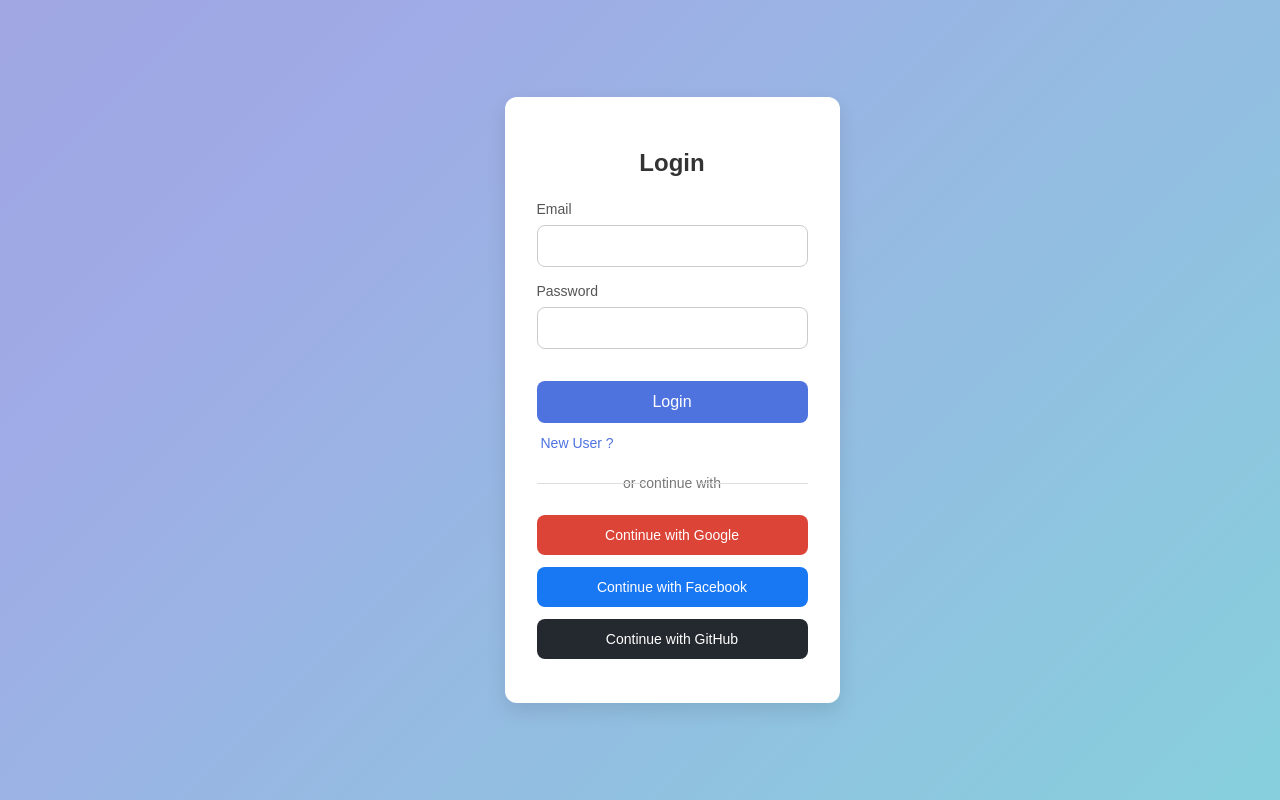
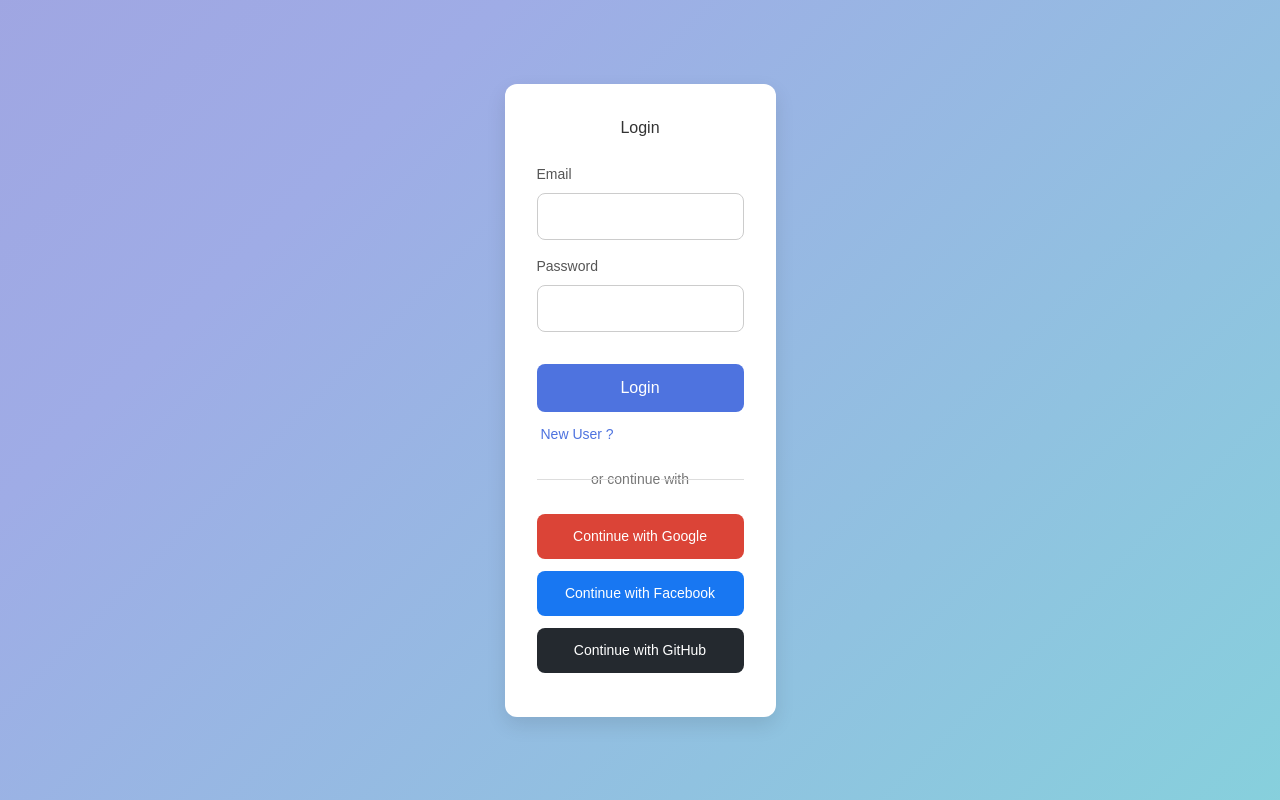
Before and after one commit to vinuthsriarampath/node_socket.io, an Angular app in the folder angular-client/: page / in a window 1280 px wide. Built offline with nearby package versions, Linux system fonts and the light colour scheme.

Commit message:
feat (angular-client): add tailwind css to the Angular client

```diff
--- a/angular-client/package.json
+++ b/angular-client/package.json
@@ -26,7 +26,10 @@
     "@angular/forms": "^20.1.0",
     "@angular/platform-browser": "^20.1.0",
     "@angular/router": "^20.1.0",
+    "@tailwindcss/postcss": "^4.1.14",
+    "postcss": "^8.5.6",
     "rxjs": "~7.8.0",
+    "tailwindcss": "^4.1.14",
     "tslib": "^2.3.0"
   },
   "devDependencies": {
--- a/angular-client/src/styles.css
+++ b/angular-client/src/styles.css
@@ -1,3 +1,5 @@
+@import "tailwindcss";
+
 /* You can add global styles to this file, and also import other style files */
 body {
     font-family: Arial, sans-serif;
```
Also changed, not shown: angular-client/.postcssrc.json (added), 1 other file (tests, documents, lock files or other folders).
